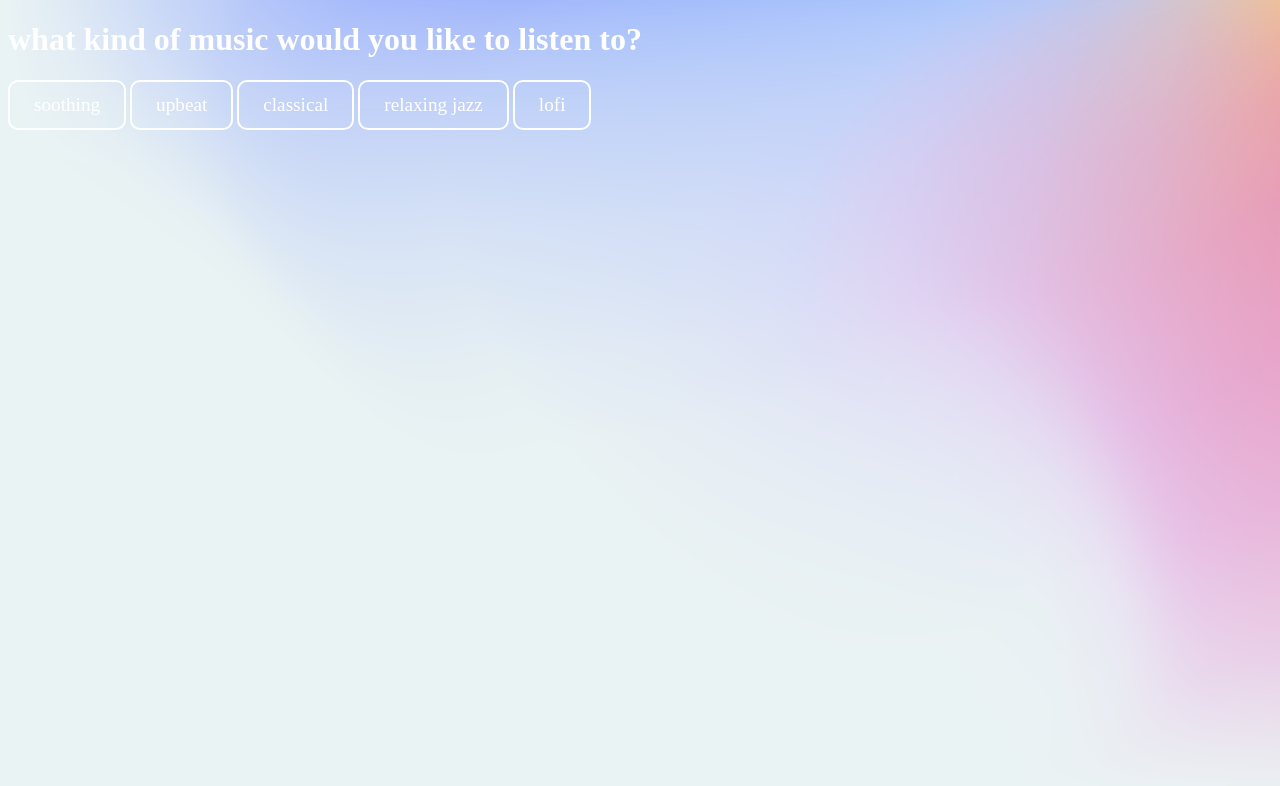
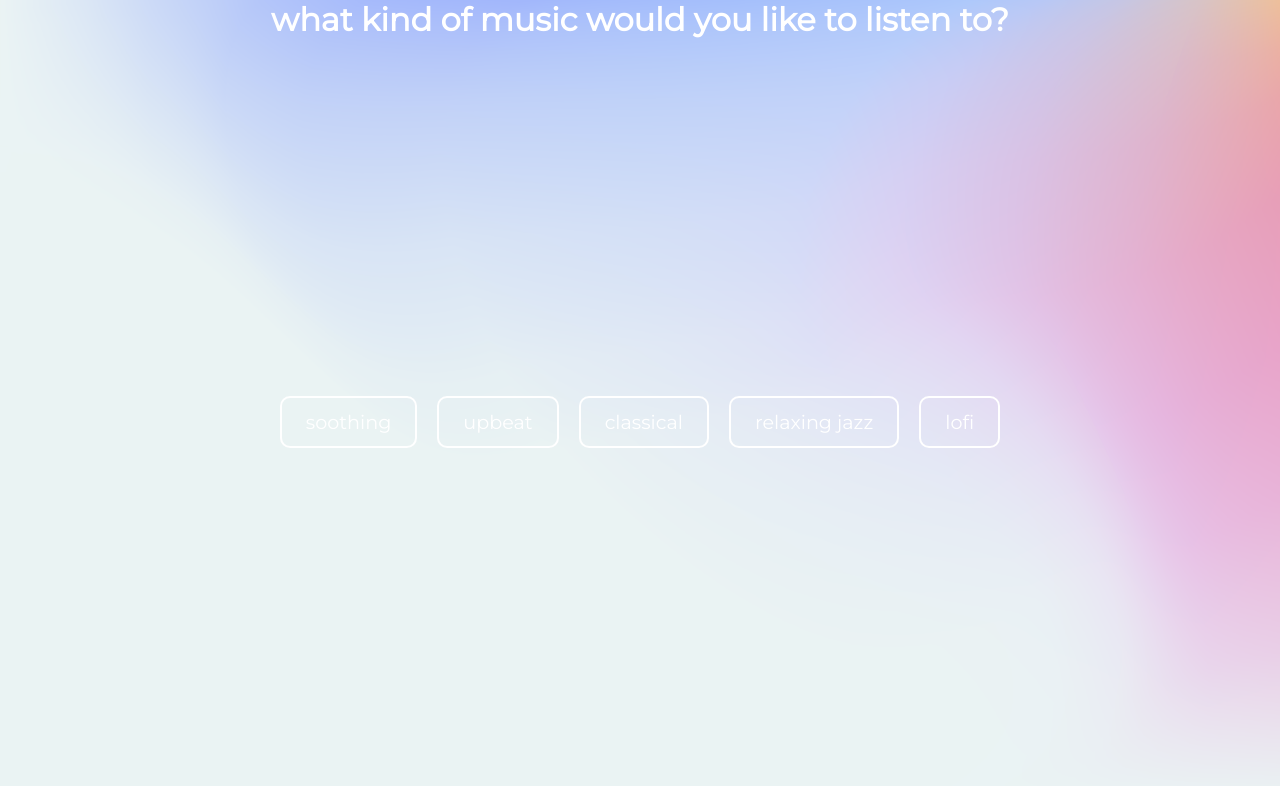
Before and after one commit to catherinetweeks/study-music, a plain HTML site: page index.html in a window 1280 px wide. Drawn offline with Linux system fonts and the light colour scheme.

Commit message:
centered buttons

```diff
--- a/css/styles.css
+++ b/css/styles.css
@@ -1,3 +1,18 @@
+html, body {
+    height: 100%;
+    margin: 0;
+    overflow: hidden; /* Prevents scrolling */
+}
+
+.mainContainer {
+    display: flex;
+    flex-direction: column;
+    justify-content: center;
+    align-items: center;
+    height: 100vh;
+    gap: 5px;
+}
+
 @font-face {
     font-family: 'Montserrat';
     src: url('../fonts/Montserrat.ttf') format('truetype');
@@ -10,6 +25,7 @@
     border: 2px solid white;
     border-radius: 10px;
     color: white;
+    font-family: "Montserrat", sans-serif;
     text-decoration: none;
     cursor: pointer;
     font-size: 1.2rem;
@@ -21,10 +37,20 @@
     transform: translateY(-3px);
 }
 
-.titleText
+.buttonContainer
 {
+    display: flex;
+    justify-content: center;
+    align-items: center;
+    height: 100vh;
+    gap: 20px;
+}
+
+.titleText {
+    font-family: "Montserrat", sans-serif;
     color: white;
-    font: "Montserrat", sans-serrif;
+    font-size: 2rem;
+    margin: 0;
 }
 
 
--- a/index.html
+++ b/index.html
@@ -8,19 +8,22 @@
     body {
       background-image: url('images/dustyblue.png');
       background-repeat: no-repeat;
-      background-attachment: fixed;
-      background-size: 100% 100%;
+      background-size: 100vw 100vh;
     }
     </style>
     <link rel="stylesheet" href="css/styles.css">
 </head>
 <body>
+  <div class="mainContainer">
     <h1 class="titleText">what kind of music would you like to listen to?</h1>
+    <div class="buttonContainer">
       <a href="soothing.html" class="buttonStyle" id="soothing-music">soothing</a>
       <a href="upbeat.html" class="buttonStyle" id="upbeat-music">upbeat</a>
       <a href="classical.html" class="buttonStyle" id="classical-music">classical</a>
       <a href="jazz.html" class="buttonStyle" id="jazz-music">relaxing jazz</a>
       <a href="lofi.html" class="buttonStyle" id="lofi-music">lofi</a>
+    </div>
+  </div>
 
 </body>
 </html>
```
Also changed, not shown: soothing.html (+1 -1 lines), 1 other file. Lines whose indentation alone changed are shown as unchanged.
